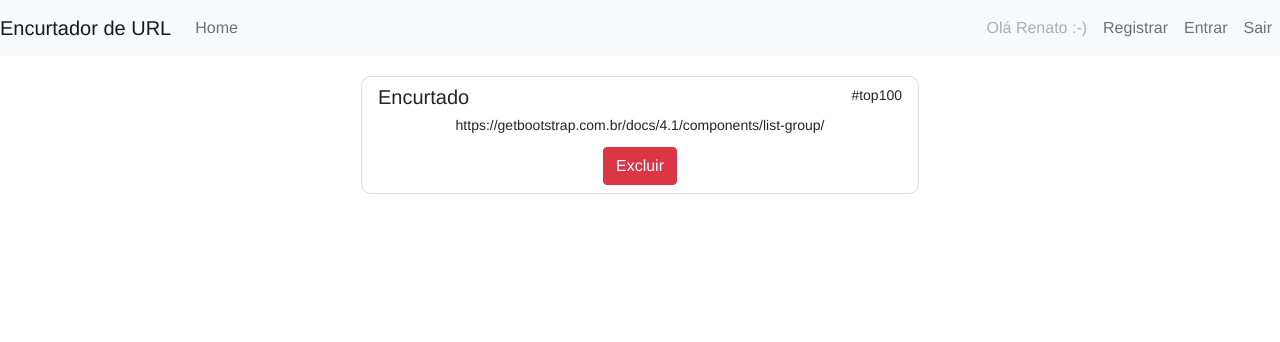
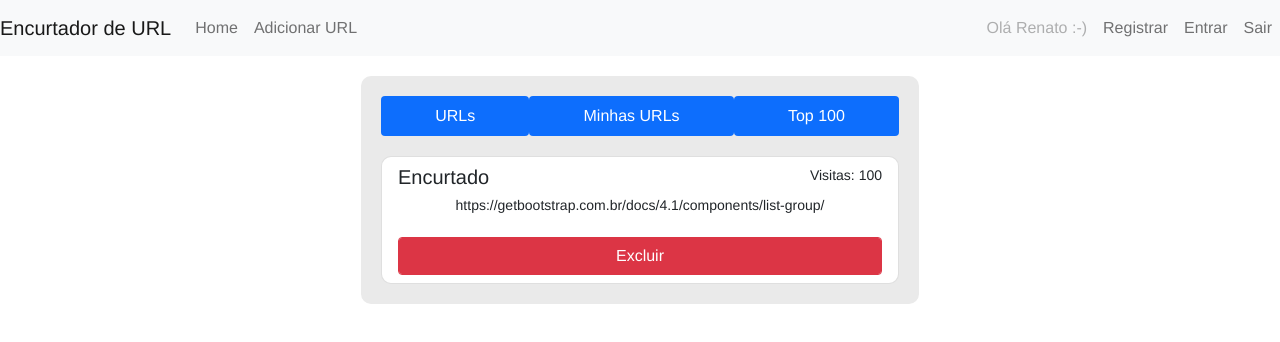
Before and after one commit to RenatoAlves0/Vue3Url, a Vue app: page / in a window 1280 px wide. Shown: the top 342 px of the page. Built offline with nearby package versions, Linux system fonts and the light colour scheme.

Commit message:
Adição de Mockups + Ajustes de Estrutura e SASS

```diff
--- a/src/App.vue
+++ b/src/App.vue
@@ -1,5 +1,4 @@
 <script setup>
-import Home from "./components/Home.vue";
 import Topbar from "./components/Topbar.vue";
 </script>
 
@@ -7,7 +6,13 @@ import Topbar from "./components/Topbar.vue";
   <div id="app">
     <Topbar />
     <div class="container">
-      <router-view></router-view>
+      <div class="app-center">
+        <div class="col-sm-6">
+          <form class="form-body">
+            <router-view></router-view>
+          </form>
+        </div>
+      </div>
     </div>
   </div>
 </template>
--- a/src/assets/css/main.sass
+++ b/src/assets/css/main.sass
@@ -9,6 +9,13 @@ $gray-clear: #eaeaea
 $font-color-clear: white
 $red: #e00000
 
+// Geral
+
+.mt20
+    margin-top: 20px !important
+
+// Topbar + Corpo do App
+
 .my-topbar
     border-radius: 10px
     margin-top: 10px
@@ -17,8 +24,16 @@ $red: #e00000
         padding: 5px
         color: $font-color-clear
 
-.card
-    border-radius: 10px
+.topbar-right
+    justify-content: right
+
+.app-center
+    display: flex
+    justify-content: center
+    padding-top: 20px
+    padding-bottom: 20px
+
+// Lista URL
 
 .list-group-item
     border-radius: 10px !important
@@ -26,26 +41,15 @@ $red: #e00000
 .btn-list
     margin-top: 10px
 
-.topbar-right
-    justify-content: right
-
-.form-center
-    display: flex
-    justify-content: center
-    padding-top: 20px
-    padding-bottom: 20px
+// Formulários
 
 .form-body
-    padding: 20px
-    padding-top: 0px
     border-radius: 10px
     background-color: $gray-clear
+    padding: 20px
 
-.form-group
-    margin-bottom: 20px
+.form-control
+    margin-top: 20px
 
 .erro
     color: $red
-
-.form-control
-    margin-top: 20px
--- a/src/components/Card.vue
+++ /dev/null
@@ -1,18 +0,0 @@
-<template>
-  <div class="card col-sm-4">
-    <div class="card-body">
-      <h4 style="font-weight: bold" class="card-title">{{ title }}</h4>
-      <p class="card-text">
-        {{ text }}
-      </p>
-      <a :href="this.btn_link" class="btn btn-primary">{{ btn_text }}</a>
-    </div>
-  </div>
-</template>
-
-<script>
-export default {
-  name: "Card",
-  props: ["title", "text", "btn_text", "btn_link"],
-};
-</script>
--- a/src/components/Entrar.vue
+++ b/src/components/Entrar.vue
@@ -1,7 +1,6 @@
 <template>
-  <div class="form-center">
-    <form class="form-body col-sm-6">
   <Form @submit="entrar" class="form-group">
+    <h5>Entre no App</h5>
     <Field
       class="form-control"
       name="email"
@@ -21,17 +20,15 @@
       v-model="x.senha"
     />
     <ErrorMessage class="erro" name="senha" />
-      </Form>
 
     <button
       type="submit"
       :class="validar() ? '' : 'disabled'"
-        class="btn btn-primary"
+      class="btn btn-primary form-control"
     >
       Entrar
     </button>
-    </form>
-  </div>
+  </Form>
 </template>
 
 <script>
--- a/src/components/Home.vue
+++ b/src/components/Home.vue
@@ -1,32 +1,12 @@
 <template>
-  <div class="row">
-    <!-- <Card
-      title="URLs"
-      text="Visualize todas as URLs encurtadas, cadastradas por você ou por terceiros."
-      btn_text="Vamos lá!"
-    />
-
-    <Card
-      title="Minhas URLs"
-      text="Visualize apenas as URLs encurtadas cadastradas por você."
-      btn_text="Vamos lá!"
-    />
-
-    <Card
-      title="Cadastrar URL"
-      text="Cadastre uma nova URL e a encurtadamos para você."
-      btn_text="Vamos lá!"
-    /> -->
-
-    <ListaUrl />
-  </div>
+  <Nav />
+  <UrlLista class="mt20" />
 </template>
-
 <script>
-import Card from "./Card.vue";
-import ListaUrl from "./ListaUrl.vue";
+import Nav from "./Nav.vue";
+import UrlLista from "./url/Lista.vue";
 export default {
-  components: { Card, ListaUrl },
+  components: { Nav, UrlLista },
   name: "Home",
 };
 </script>
--- a/src/components/ListaUrl.vue
+++ /dev/null
@@ -1,41 +0,0 @@
-<template>
-  <div class="form-center">
-    <div class="list-group col-sm-6">
-      <a
-        href="#"
-        class="
-          list-group-item list-group-item-action
-          flex-column
-          align-items-start
-        "
-      >
-        <div class="d-flex w-100 justify-content-between">
-          <h5 class="mb-1">{{ small }}</h5>
-          <small>#top100</small>
-        </div>
-        <small>{{ big }}<br /></small>
-        <button
-          class="btn btn-danger btn-list"
-          type="submit"
-          :class="true ? '' : 'disabled'"
-        >
-          Excluir
-        </button>
-      </a>
-    </div>
-  </div>
-</template>
-
-<script>
-export default {
-  name: "ListaUrl",
-  computed: {},
-  data() {
-    return {
-      small: "Encurtado",
-      big: "https://getbootstrap.com.br/docs/4.1/components/list-group/",
-    };
-  },
-  methods: {},
-};
-</script>
--- /dev/null
+++ b/src/components/Nav.vue
@@ -0,0 +1,29 @@
+<template>
+  <ul class="nav nav-pills nav-fill">
+    <li class="nav-item">
+      <a class="nav-link active" href="#">URLs</a>
+    </li>
+    <li class="nav-item">
+      <a class="nav-link active" href="#">Minhas URLs</a>
+    </li>
+    <li class="nav-item">
+      <a class="nav-link active" href="#">Top 100</a>
+    </li>
+  </ul>
+  <!-- <div class="card col-sm-4">
+    <div class="card-body">
+      <h4 style="font-weight: bold" class="card-title">{{ title }}</h4>
+      <p class="card-text">
+        {{ text }}
+      </p>
+      <a :href="this.btn_link" class="btn btn-primary">{{ btn_text }}</a>
+    </div>
+  </div> -->
+</template>
+
+<script>
+export default {
+  name: "Nav",
+  // props: ["title", "text", "btn_text", "btn_link"],
+};
+</script>
--- a/src/components/Registrar.vue
+++ b/src/components/Registrar.vue
@@ -1,7 +1,6 @@
 <template>
-  <div class="form-center">
-    <form class="form-body col-sm-6">
   <Form @submit="registrar" class="form-group">
+    <h5>Registre-se no App</h5>
     <Field
       class="form-control"
       name="nome"
@@ -48,17 +47,15 @@
       :rules="validarConfirmSenha"
     />
     <ErrorMessage class="erro" name="confirm-senha" />
-      </Form>
 
     <button
       type="submit"
       :class="validar() ? '' : 'disabled'"
-        class="btn btn-primary"
+      class="btn btn-primary form-control"
     >
       Registrar
     </button>
-    </form>
-  </div>
+  </Form>
 </template>
 
 <script>
--- a/src/components/Topbar.vue
+++ b/src/components/Topbar.vue
@@ -25,6 +25,11 @@
       <ul class="navbar-nav mr-auto col-sm-6">
         <li class="nav-item active">
           <router-link class="nav-link" to="/">Home</router-link>
+        </li>
+        <li class="nav-item">
+          <router-link class="nav-link" to="/nova_url"
+            >Adicionar URL</router-link
+          >
         </li>
       </ul>
       <ul class="navbar-nav mr-auto col-sm-6 topbar-right">
--- /dev/null
+++ b/src/components/url/Cadastro.vue
@@ -0,0 +1,59 @@
+<template>
+  <Form @submit="entrar" class="form-group">
+    <h5>Adicionar URL</h5>
+    <Field
+      class="form-control"
+      name="url"
+      type="url"
+      placeholder="Url"
+      :rules="validarUrl"
+      v-model="x.url"
+    />
+    <ErrorMessage class="erro" name="url" />
+
+    <button
+      type="submit"
+      :class="validar() ? '' : 'disabled'"
+      class="btn btn-primary form-control"
+    >
+      Salvar
+    </button>
+  </Form>
+</template>
+
+<script>
+import { Field, Form, ErrorMessage } from "vee-validate";
+export default {
+  name: "Entrar",
+  components: {
+    Field,
+    Form,
+    ErrorMessage,
+  },
+  data() {
+    return {
+      vUrl: false,
+      x: {
+        url: "",
+      },
+    };
+  },
+  methods: {
+    entrar() {
+      console.log({ ...this.x });
+    },
+    validar() {
+      return this.vUrl;
+    },
+    validarUrl(url) {
+      this.vUrl = false;
+      const regex =
+        /(http(s)?:\/\/.)?(www\.)?[-a-zA-Z0-9@:%._\+~#=]{2,256}\.[a-z]{2,6}\b([-a-zA-Z0-9@:%_\+.~#?&//=]*)/g;
+      if (!url) return "Obrigatório!";
+      if (!regex.test(url)) return "Url com formato inválido!";
+      this.vUrl = true;
+      return true;
+    },
+  },
+};
+</script>
--- /dev/null
+++ b/src/components/url/Lista.vue
@@ -0,0 +1,39 @@
+<template>
+  <div class="list-group">
+    <a
+      href="#"
+      class="
+        list-group-item list-group-item-action
+        flex-column
+        align-items-start
+      "
+    >
+      <div class="d-flex w-100 justify-content-between">
+        <h5 class="mb-1">{{ small }}</h5>
+        <small>Visitas: 100</small>
+      </div>
+      <small>{{ big }}<br /></small>
+      <button
+        class="btn btn-danger form-control"
+        type="submit"
+        :class="true ? '' : 'disabled'"
+      >
+        Excluir
+      </button>
+    </a>
+  </div>
+</template>
+
+<script>
+export default {
+  name: "Lista",
+  computed: {},
+  data() {
+    return {
+      small: "Encurtado",
+      big: "https://getbootstrap.com.br/docs/4.1/components/list-group/",
+    };
+  },
+  methods: {},
+};
+</script>
--- a/src/router/index.js
+++ b/src/router/index.js
@@ -15,6 +15,11 @@ const routes = [
         path: '/registrar',
         name: 'registrar',
         component: () => import('../components/Registrar.vue')
+    },
+    {
+        path: '/nova_url',
+        name: 'nova_url',
+        component: () => import('../components/url/Cadastro.vue')
     }
 ]
 
```
Lines whose indentation alone changed are shown as unchanged.
